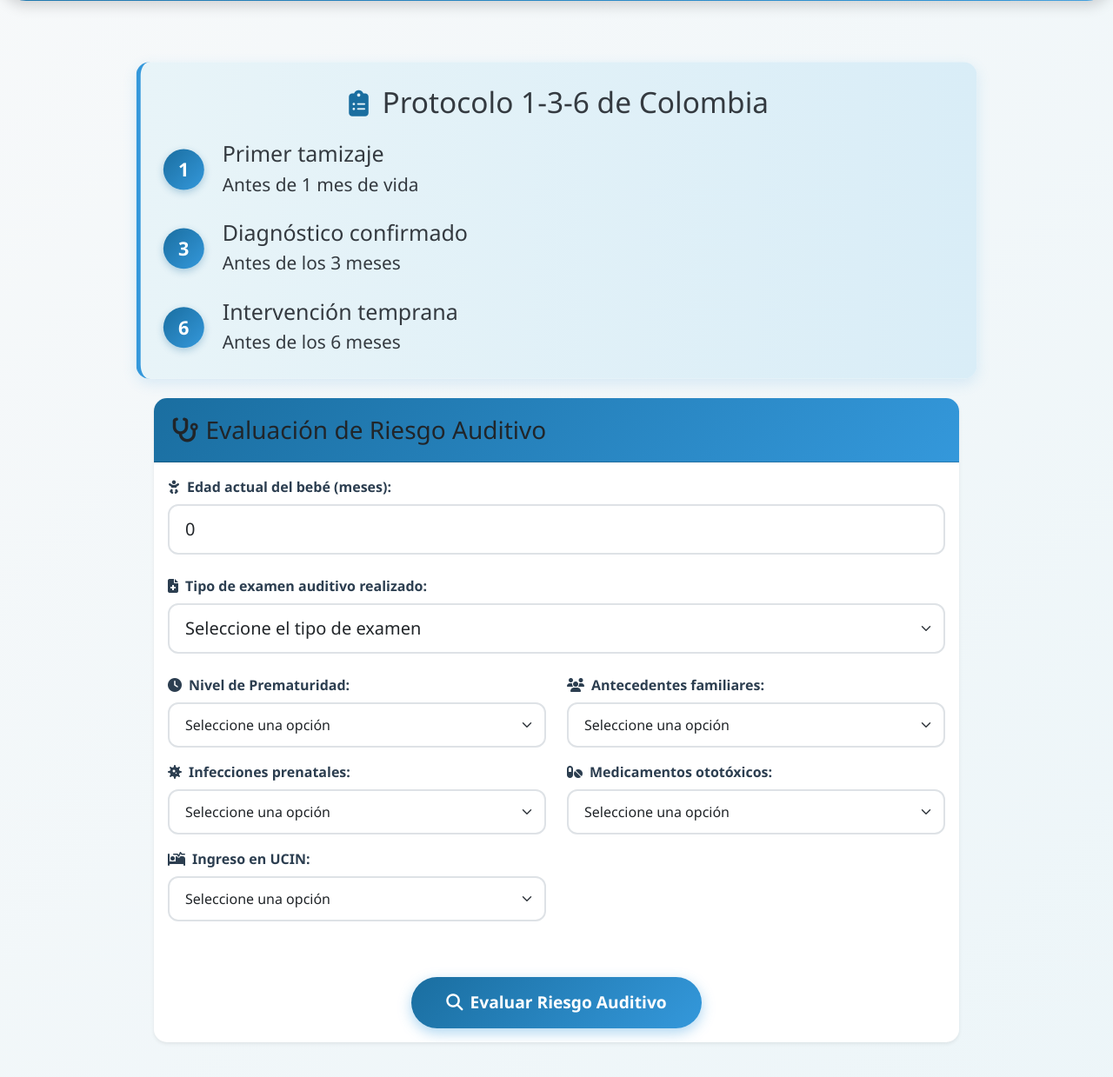
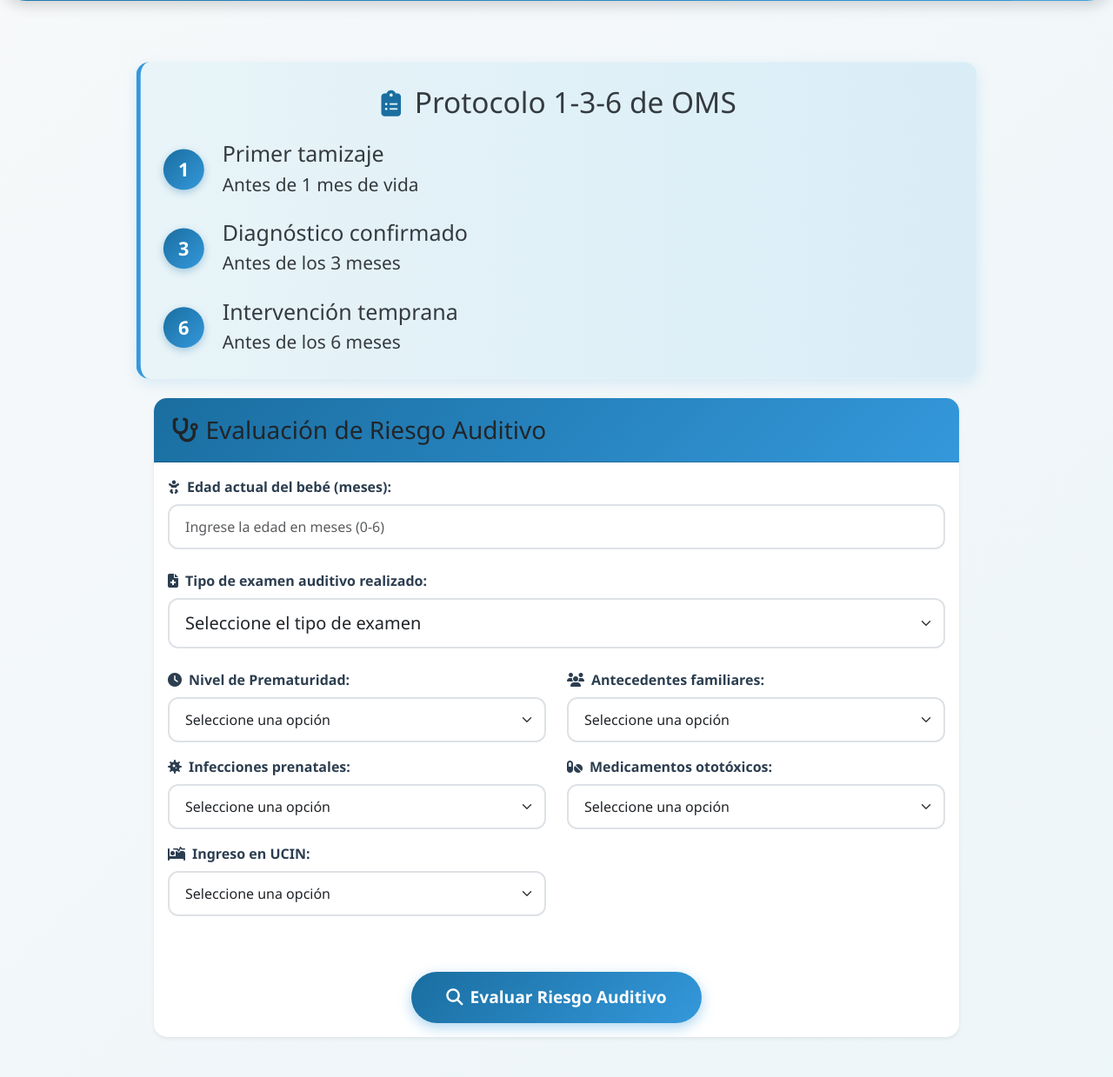
Before and after one commit to crrr54874-bot/deteccion-hipoacusia, a Flask app: page / in a window 1280 px wide. Shown: the part 414-1653 px from the top of the page at 87% size. Run offline with Flask 3, Linux system fonts and the light colour scheme.

Commit message:
Update index.html

```diff
--- a/templates/index.html
+++ b/templates/index.html
@@ -22,7 +22,7 @@
             <div class="col-lg-10 mx-auto">
                 <!-- Tarjeta de Protocolo 1-3-6 -->
                 <div class="protocol-card pulse">
-                    <h2 class="mb-4 text-center"><i class="fas fa-clipboard-list protocol-icon"></i>Protocolo 1-3-6 de Colombia</h2>
+                    <h2 class="mb-4 text-center"><i class="fas fa-clipboard-list protocol-icon"></i>Protocolo 1-3-6 de OMS</h2>
                     <div class="d-flex align-items-center mb-4">
                         <span class="step-badge">1</span>
                         <div>
@@ -54,7 +54,7 @@
                     <div class="card-body">
                         <div class="mb-4">
                             <label for="edadBebe" class="form-label"><i class="fas fa-baby me-2"></i>Edad actual del bebé (meses):</label>
-                            <input type="number" class="form-control form-control-lg" id="edadBebe" min="0" max="24" value="0">
+                            <input type="number" id="edadBebe" min="0" max="6" class="form-control" placeholder="Ingrese la edad en meses (0-6)" required>
                         </div>
 
                         <div class="mb-4">
```
